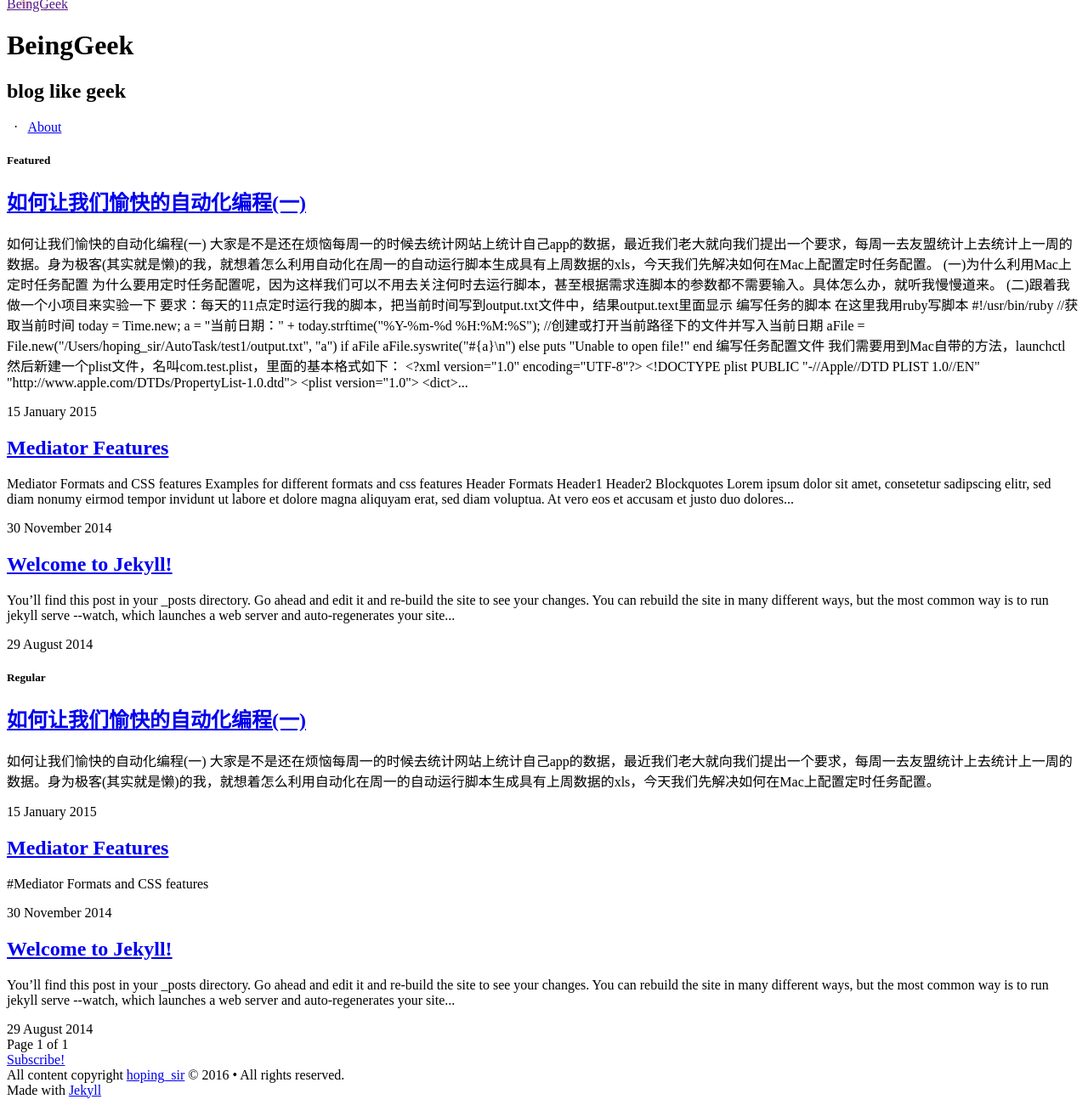
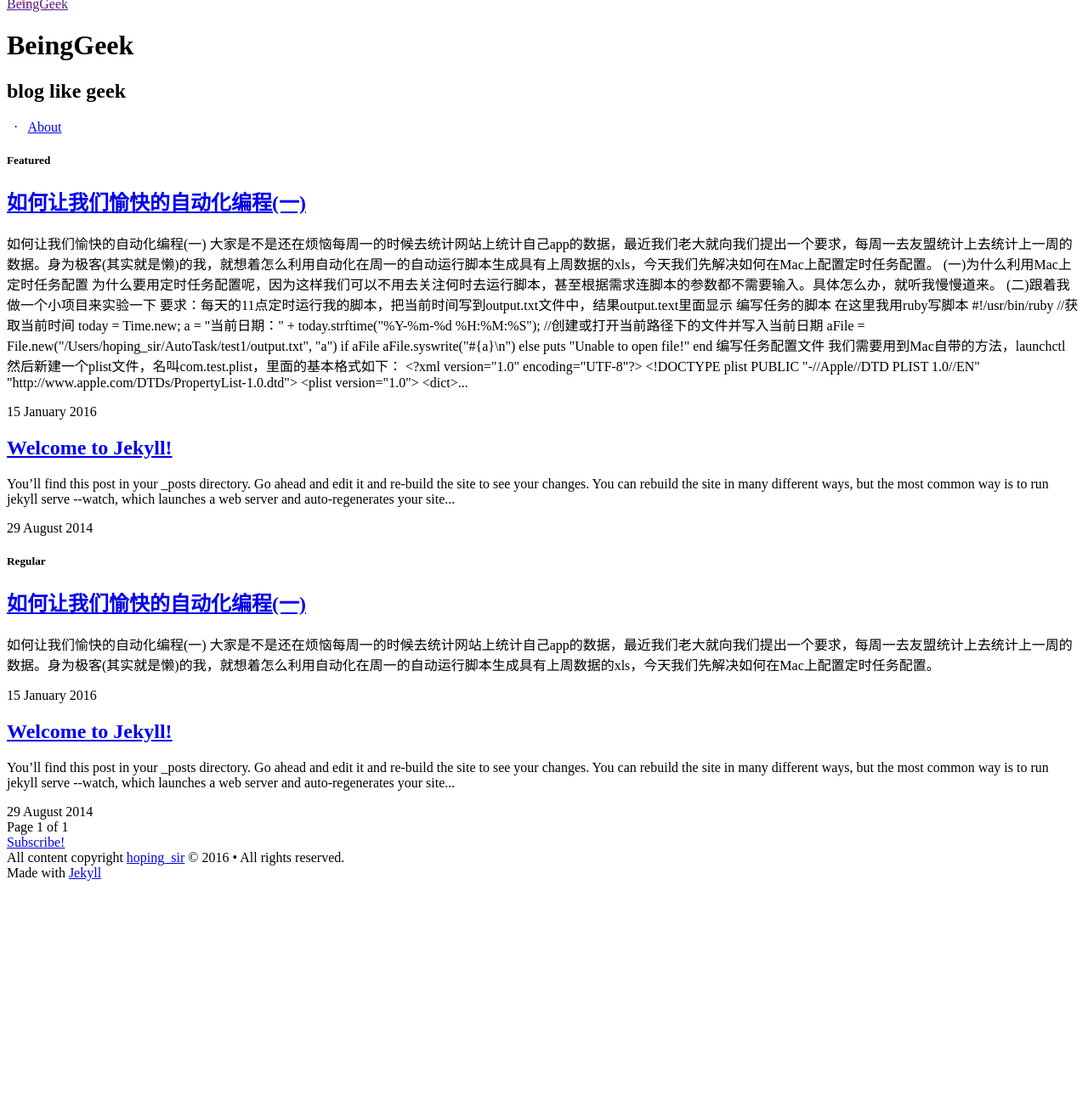
Before and after one commit to BlankSpace007/BlankSpace007.github.io, a Jekyll site: the page built from index.html, in a window 1280 px wide, cut to the strip 130-1431 px from the top of the page. Shown: the whole strip at 85% size. Built offline with Jekyll 4.4.1, drawn with Linux system fonts in a browser that asks for light colours; nearby versions of some CDN libraries; Markdown is read by kramdown in place of the engine named in the settings; the list of posts is cut into pages by our own code; after the commit the page ends 1175 px from its top, so only the background shows below that.

Commit message:
修改图片

```diff
--- a/_posts/2014-11-30-mediator_features.markdown
+++ /dev/null
@@ -1,39 +0,0 @@
----
-layout: post
-title:  "Mediator Features"
-date:   2014-11-30 14:34:25
-categories: mediator feature
-tags: featured
-image: /assets/article_images/2014-11-30-mediator_features/night-track.JPG
----
-#Mediator Formats and CSS features
-
-Examples for different formats and css features
-
-#Header Formats
-#Header1
-##Header2
-
-#Blockquotes
->Lorem ipsum dolor sit amet, consetetur sadipscing elitr, sed diam nonumy eirmod tempor invidunt ut labore et dolore magna aliquyam erat, sed diam voluptua. At vero eos et accusam et justo duo dolores et ea rebum. Stet clita kasd gubergren, no sea takimata sanctus
-
-#Lists
-##orderd lists
-1. one
-2. two
-3. three
-
-##unorderd lists
-- Apple
-- Banana
-- Plum
-
-#Links
-This is an [example link](http://example.com/ "With a Title").
-
-#Combinations
->Lorem ipsum dolor sit amet, consetetur sadipscing elitr, sed diam nonumy eirmod tempor invidunt ut labore et dolore magna aliquyam erat, sed diam voluptua. At vero eos et accusam et justo duo dolores et ea rebum. Stet clita kasd gubergren, no sea takimata sanctus
->
-> - Apple
-> - Banana
-> - Plum
--- a/_posts/2016-01-15-如何让我们愉快的自动化编程(一).markdown
+++ b/_posts/2016-01-15-如何让我们愉快的自动化编程(一).markdown
@@ -1,10 +1,10 @@
 ---
 layout: post
 title:  "如何让我们愉快的自动化编程(一)"
-date:   2015-01-15 14:34:25
+date:   2016-01-15 14:34:25
 categories: mediator feature
 tags: featured
-image: /assets/article_images/2014-11-30-mediator_features/night-track.JPG
+image: /assets/article_images/2016-01-15/pic.jpg
 ---
 
 # 如何让我们愉快的自动化编程(一)
```
Also changed, not shown: assets/article_images/2016-01-15/pic.jpg (added), 1 other file.
